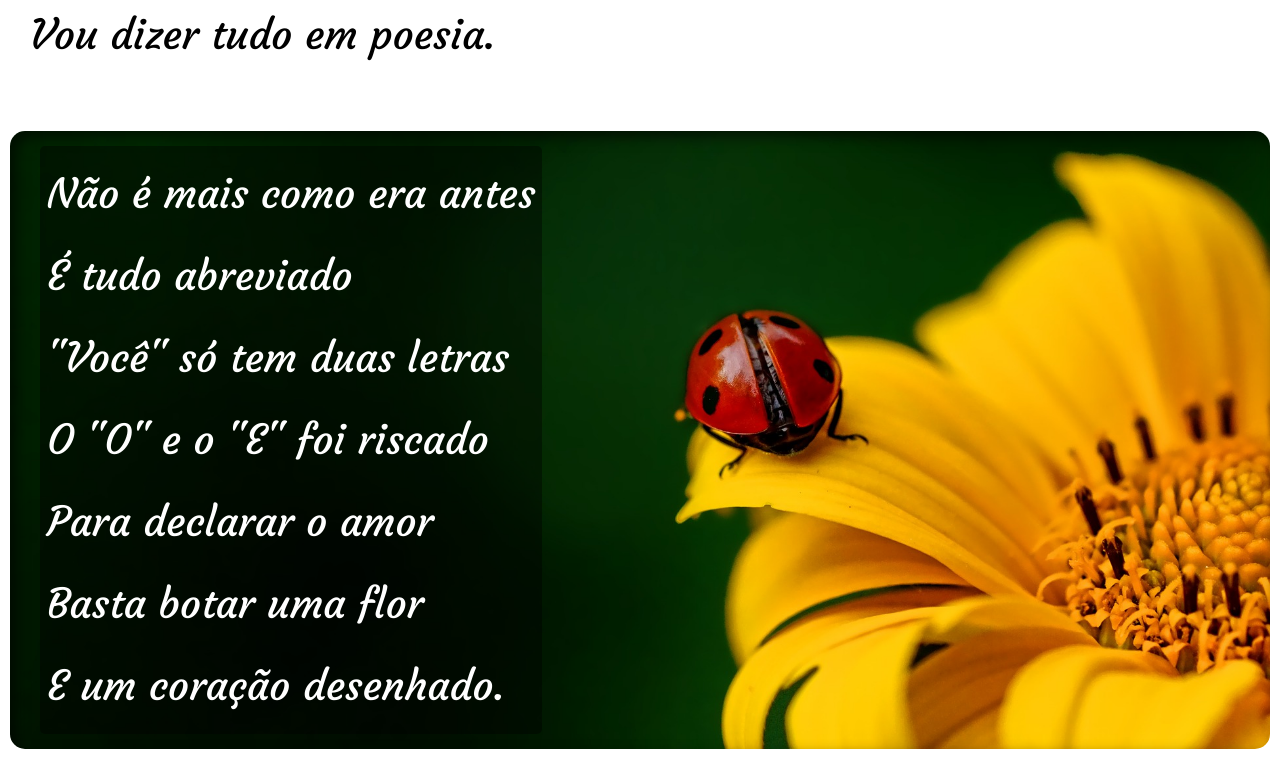
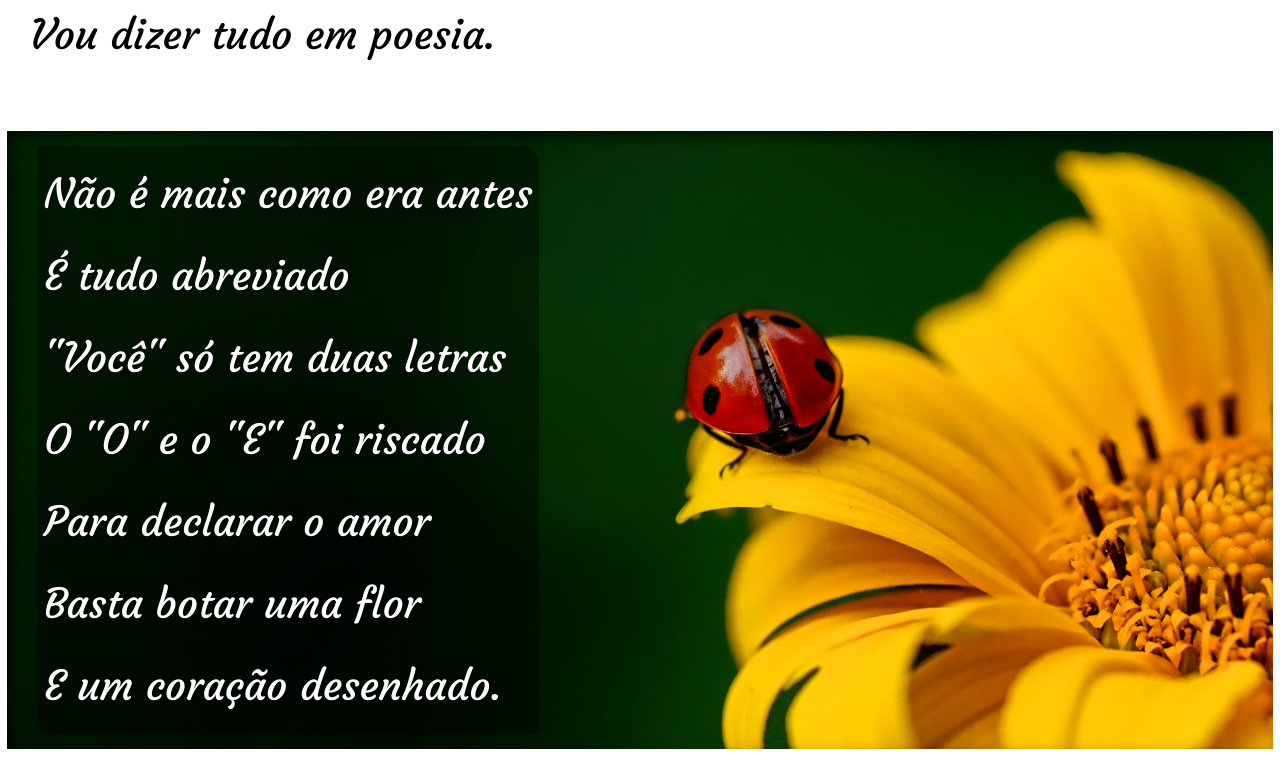
Before and after one commit to Marklleal/Projeto-Cordel, a plain HTML site: page index.html in a window 1280 px wide. Shown: the part 720-1503 px from the top of the page. Drawn offline with Linux system fonts and the light colour scheme; a web font is replaced by a local one.

Commit message:
Fase final do desenvolvimento

```diff
--- a/estilo/style.css
+++ b/estilo/style.css
@@ -41,7 +41,7 @@ header a, footer a {
     font-weight: bold;
 }
 
-header > p > a:hover {
+header > p a:hover, footer > p a:hover {
     text-decoration: underline;
 }
 
@@ -60,8 +60,7 @@ section.imagem {
     background-color: #9e9e9e;
     background-size: cover;
     background-attachment: fixed;
-    margin: 0px 10px 0px 10px;
-    border-radius: 15px;
+    margin: 0px 7px 0px 7px;
     box-shadow: inset 6px 6px 13px #00000091;
 }
 
@@ -69,8 +68,9 @@ section.imagem > p {
     background-color: #00000067;
     color: #ffffff;
     display: inline-block;
-    border-radius: 5px;
+    border-radius: 2.5px 16px;
     padding: 7px;
+    text-shadow: 1px 1px 2px #0000006e;
 }
 
 section#img01 {
--- a/index.html
+++ b/index.html
@@ -93,6 +93,6 @@
     </section>
 </body>
 <footer>
-    <p>Site criado por <a href="#">Mark</a>.</p>
+    <p>Site criado por <a href="https://github.com/Marklleal">Mark</a>.</p>
 </footer>
 </html>
```
